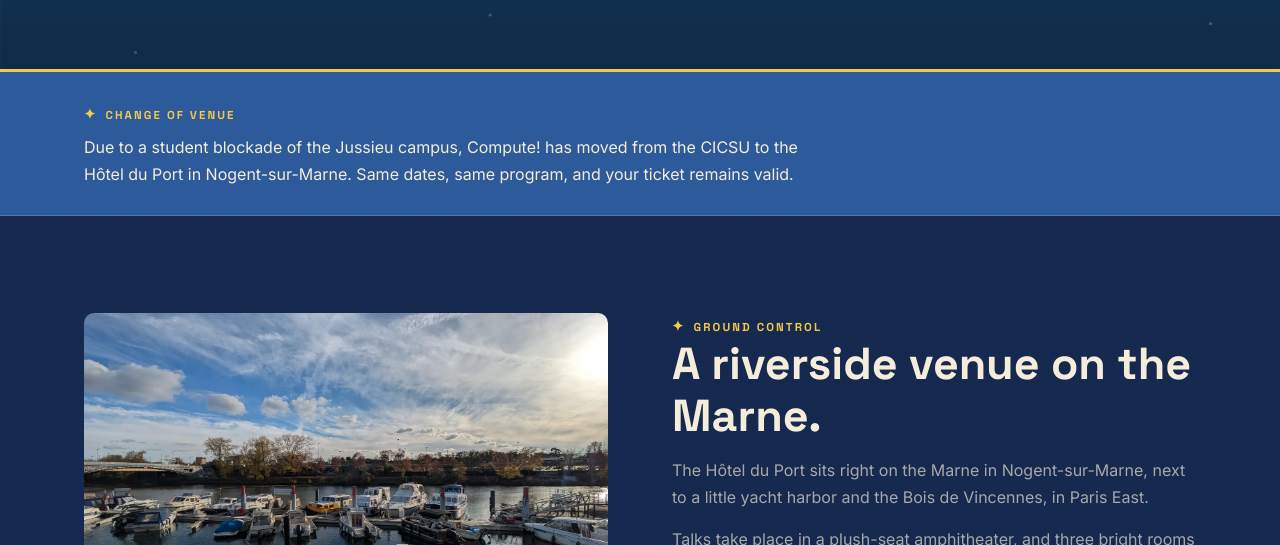
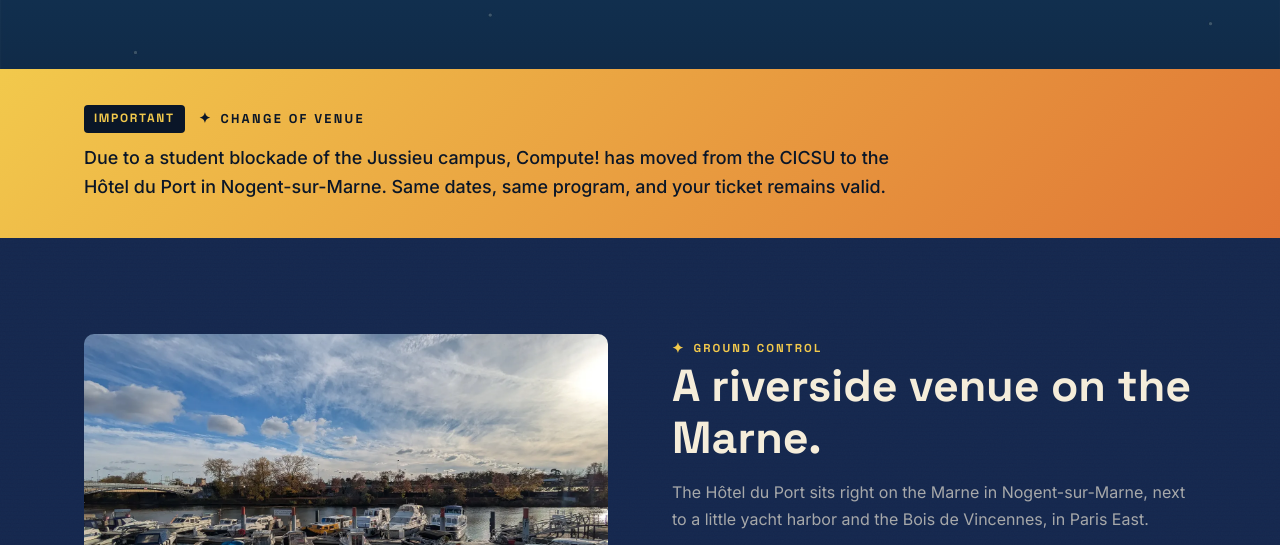
Before and after one commit to compute-events/paris2026, a plain HTML site: page venue.html in a window 1280 px wide. Shown: the part 379-924 px from the top of the page. Drawn offline with nearby package versions, Linux system fonts and the light colour scheme.

Commit message:
Make the venue change notice much more visible (#41)
* Make the venue change notice stand out

The notice used a mid blue close to the surrounding sections and was easy
to scroll past. It now uses the gold beam gradient of the gold buttons with
dark text, an UPDATE badge, and the directions link as a dark pill.

* Venue page: say Paris East in the headline; label the notice IMPORTANT

The body already places Nogent-sur-Marne in Paris East; the headline and
meta descriptions now say so too. The notice badge reads Important.

```diff
--- a/assets/css/style.css
+++ b/assets/css/style.css
@@ -897,15 +897,24 @@ h3 { font-size: clamp(1.15rem, 2vw, 1.55rem); }
    VENUE CHANGE NOTICE
    ============================================================ */
 .venue-notice {
-  background: #2D5A9A;
-  color: var(--cream);
-  padding: 28px 24px;
-  border-top: 3px solid var(--beam-gold);
-  border-bottom: 1px solid rgba(168,216,240,.25);
-}
-.venue-notice .overline { color: var(--beam-gold); }
-.venue-notice p { color: var(--cream); margin-top: 8px; max-width: 72ch; }
-.venue-notice a { color: var(--beam-gold); font-weight: 600; text-decoration: underline; white-space: nowrap; }
+  background: linear-gradient(135deg, var(--beam-gold), var(--beam-orange));
+  color: var(--space);
+  padding: 36px 24px;
+  scroll-margin-top: var(--nav-h);
+}
+.venue-notice__head { display: flex; flex-wrap: wrap; align-items: center; gap: 8px 14px; }
+.venue-notice__badge {
+  padding: 4px 10px; border-radius: 4px; background: var(--space); color: var(--beam-gold);
+  font-family: var(--font-head); font-size: .75rem; font-weight: 700; letter-spacing: .14em; text-transform: uppercase;
+}
+.venue-notice .overline { color: var(--space); font-size: .8rem; }
+.venue-notice .overline::before { color: var(--space); }
+.venue-notice p { color: var(--space); margin-top: 10px; max-width: 72ch; font-size: 1.12rem; font-weight: 500; }
+.venue-notice a {
+  display: inline-block; margin-top: 4px; padding: 6px 16px; border-radius: 999px;
+  background: var(--space); color: var(--beam-gold); font-weight: 600; white-space: nowrap;
+}
+.venue-notice a:hover { background: var(--navy); }
 
 /* ============================================================
    VENUE INTRO
--- a/venue.html
+++ b/venue.html
@@ -4,12 +4,12 @@
   <meta charset="UTF-8">
   <meta name="viewport" content="width=device-width, initial-scale=1.0">
   <title>Venue — Compute! Paris 2026</title>
-  <meta name="description" content="Hôtel du Port, 8 rue du Port, 94130 Nogent-sur-Marne. Paris, on the banks of the Marne. November 25–26, 2026.">
+  <meta name="description" content="Hôtel du Port, 8 rue du Port, 94130 Nogent-sur-Marne. Paris East, on the banks of the Marne. November 25–26, 2026.">
   <meta property="og:type" content="website">
   <meta property="og:site_name" content="Compute! Paris 2026">
   <meta property="og:url" content="https://compute.events/paris2026/venue.html">
   <meta property="og:title" content="Venue — Compute! Paris 2026">
-  <meta property="og:description" content="Hôtel du Port, 8 rue du Port, 94130 Nogent-sur-Marne. Paris, on the banks of the Marne. November 25–26, 2026.">
+  <meta property="og:description" content="Hôtel du Port, 8 rue du Port, 94130 Nogent-sur-Marne. Paris East, on the banks of the Marne. November 25–26, 2026.">
   <meta property="og:image" content="https://compute.events/paris2026/assets/images/og-card.png">
   <meta name="twitter:card" content="summary_large_image">
   <meta name="twitter:image" content="https://compute.events/paris2026/assets/images/og-card.png">
@@ -84,15 +84,15 @@
   <header class="page-hero">
     <div class="page-hero__content container">
       <span class="overline">Landing zone</span>
-      <h1>Paris,<br/>on the banks of the Marne</h1>
+      <h1>Paris East,<br/>on the banks of the Marne</h1>
       <address>Hôtel du Port<br>8 rue du Port, 94130 Nogent-sur-Marne</address>
     </div>
   </header>
 
   <!-- ── VENUE CHANGE NOTICE ── -->
-  <section class="venue-notice">
+  <section class="venue-notice" id="venue-change">
     <div class="container">
-      <span class="overline">Change of venue</span>
+      <div class="venue-notice__head"><span class="venue-notice__badge">Important</span><span class="overline">Change of venue</span></div>
       <p>
         Due to a student blockade of the Jussieu campus, Compute! has moved from the CICSU to the
         Hôtel du Port in Nogent-sur-Marne. Same dates, same program, and your ticket remains valid.
```
Also changed, not shown: about.html (+2 -2 lines), contact.html (+2 -2 lines), join-the-mission.html (+2 -2 lines), schedule.html (+2 -2 lines), sponsors.html (+2 -2 lines), tickets.html (+2 -2 lines), updates.html (+2 -2 lines).
